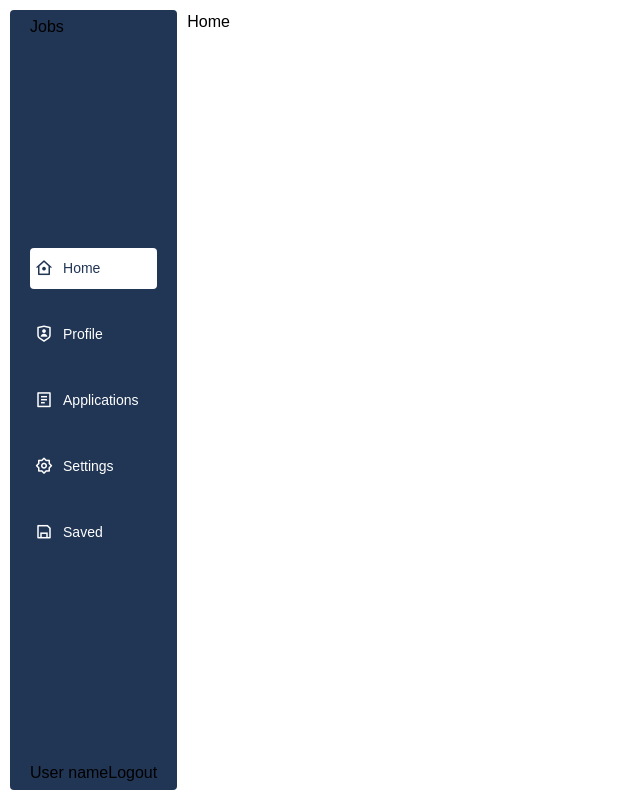
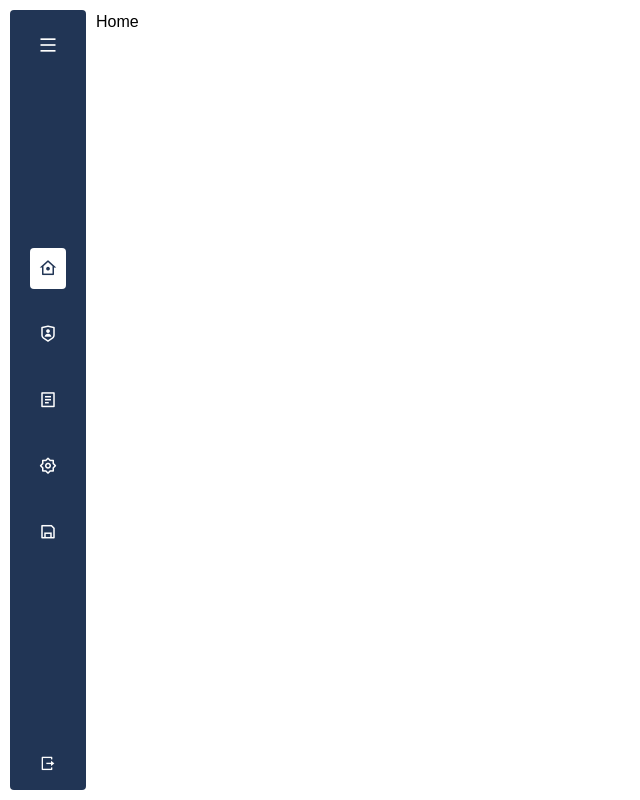
Before and after one commit to Grazziano/job-portal, a Next.js app: page / in a window 1280 px wide. Shown: the whole page, without its empty margins (0-640 px from the left). Built offline with nearby package versions, Linux system fonts and the light colour scheme.

Commit message:
Finishing sidebar

```diff
--- a/src/components/LayoutProvider.tsx
+++ b/src/components/LayoutProvider.tsx
@@ -1,5 +1,5 @@
 'use client';
-import React from 'react';
+import React, { useState } from 'react';
 import { ConfigProvider } from 'antd';
 import { usePathname } from 'next/navigation';
 
@@ -8,6 +8,7 @@ interface LayoutProps {
 }
 
 export default function LayoutProvider({ children }: LayoutProps) {
+  const [isSideBarExpanded, setIsSideBarExpanded] = useState(false);
   const pathname = usePathname();
 
   const menuItems = [
@@ -45,7 +46,19 @@ export default function LayoutProvider({ children }: LayoutProps) {
             <div className="layout-parent">
               <div className="sidebar">
                 <div className="logo">
-                  <h1>Jobs</h1>
+                  {isSideBarExpanded && <h1>Jobs</h1>}
+                  {!isSideBarExpanded && (
+                    <i
+                      className="ri-menu-line"
+                      onClick={() => setIsSideBarExpanded(!isSideBarExpanded)}
+                    ></i>
+                  )}
+                  {isSideBarExpanded && (
+                    <i
+                      className="ri-close-line"
+                      onClick={() => setIsSideBarExpanded(!isSideBarExpanded)}
+                    ></i>
+                  )}
                 </div>
 
                 <div className="menu-items">
@@ -58,17 +71,28 @@ export default function LayoutProvider({ children }: LayoutProps) {
                           isActive ? 'active-menu-item' : ''
                         }`}
                         key={index}
+                        style={{
+                          justifyContent: isSideBarExpanded
+                            ? 'flex-start'
+                            : 'center',
+                        }}
                       >
                         <i className={item.icon}></i>
-                        <span>{item.name}</span>
+                        {isSideBarExpanded && <span>{item.name}</span>}
                       </div>
                     );
                   })}
                 </div>
 
-                <div>
-                  <span>User name</span>
-                  <span>Logout</span>
+                <div className="user-info">
+                  {isSideBarExpanded && (
+                    <div className="flex flex-col">
+                      <span>User name</span>
+                      <span>User Email</span>
+                    </div>
+                  )}
+
+                  <i className="ri-logout-box-r-line"></i>
                 </div>
               </div>
               <div className="body">{children}</div>
--- a/src/stylesheets/layout.css
+++ b/src/stylesheets/layout.css
@@ -13,6 +13,25 @@
   background-color: var(--primary);
   border-radius: 4px;
   padding: 5px 20px;
+}
+
+.logo {
+  display: flex;
+  align-items: center;
+  justify-content: center;
+  gap: 10px;
+  margin-top: 15px;
+}
+
+.logo h1 {
+  font-size: 20px;
+  font-weight: bold;
+  color: white;
+}
+
+.logo i {
+  font-size: 20px;
+  color: white;
 }
 
 .menu-items {
@@ -43,3 +62,11 @@
   color: var(--primary) !important;
   border-radius: 4px;
 }
+
+.user-info {
+  display: flex;
+  align-items: center;
+  gap: 10px;
+  padding: 10px;
+  color: white;
+}
```
